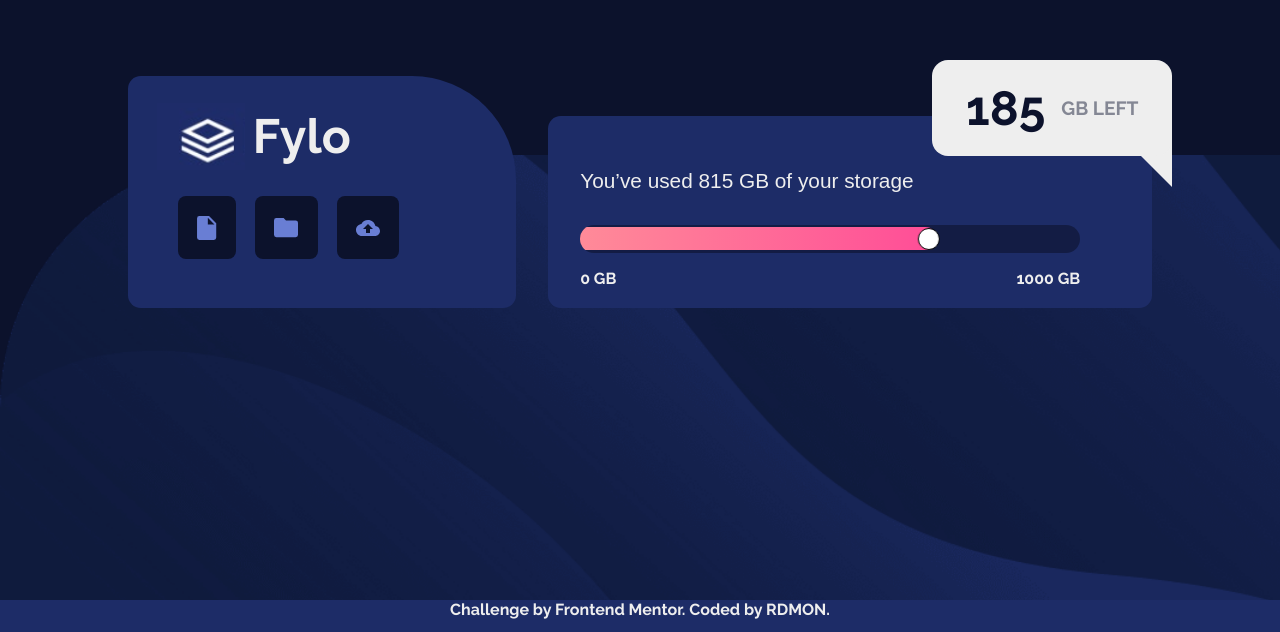
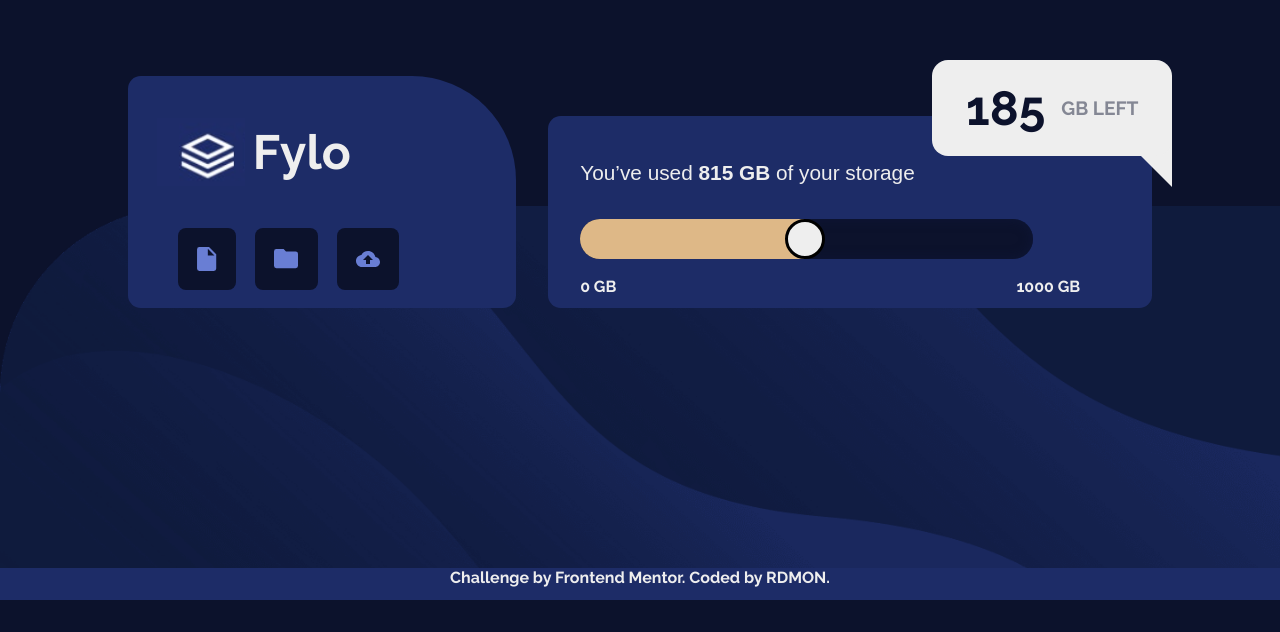
Before and after one commit to RubenDmon/fylo, a plain HTML site: page index.html in a window 1280 px wide. Shown: the part 200-832 px from the top of the page. After the commit the page ends 800 px from the top, so only its background shows below. Drawn offline with Linux system fonts and the light colour scheme.

Commit message:
tasks done

```diff
--- a/index.html
+++ b/index.html
@@ -13,6 +13,16 @@
     .attribution { font-size: 11px; text-align: center; }
     .attribution a { color: hsl(228, 45%, 44%); }
   </style> -->
+  <meta name="author" content="RDMON" />
+  <meta
+    name="description"
+    content="Code from Frontend Mentoring"
+  />
+  <meta
+    name="keywords"
+    content="HTML, CSS, project, javascript,"
+  />
+
   <link rel="stylesheet" href="style.css">
   <link rel="preconnect" href="https://fonts.googleapis.com">
 <link rel="preconnect" href="https://fonts.gstatic.com" crossorigin>
@@ -20,39 +30,40 @@
 </head>
 <body>
 <main>
-  <div class="content">
-     <div class="firstSquare">
+  <article class="content">
+     <article class="firstSquare">
       <div class="title">
       <img src="images/icono.png" alt="logoFylo" class="filoimg"><h1>Fylo</h1>
       </div>
       <div class="logos">
-        <picture><img src="images/icon-document.svg" alt="" id="document">
+        <picture><img src="images/icon-document.svg" alt="logo de documento" id="document">
         </picture>
-        <picture> <img src="images/icon-folder.svg" alt="" id="folder">
+        <picture> <img src="images/icon-folder.svg" alt="logo de carpeta" id="folder">
         </picture>
-        <picture><img src="images/icon-upload.svg" alt="" id="upload">
+        <picture><img src="images/icon-upload.svg" alt="logo de nube de subida" id="upload">
         </picture>
       </div>
-  </div>
-  <div class="secondSquare">
-    <p class="info">You’ve used 815 GB of your storage</p>
-  <section>
-      <div class="barra barra--185">
+  </article>
+  <article class="secondSquare">
+    <p class="info">You’ve used <b>815 GB</b> of your storage</p>
+
+    <input id="GBConsumed" type="range" min="0" max="185" step="2"></input>
+      <!-- <div class="barra barra--185">
 
           <div class="point"></div>
 
-      </div>
+      </div>             -->
       <div class="footerBarra">
       <span class="start">0 GB</span>
       <span class="end">1000 GB</span>
     </div>
     </section>
 <div class="GBTaken"><p id="Number">185</p><p id="text">GB LEFT</p></div>
-  </div>
-  </div>
+  </article>
+</article>
     <div class="attribution">
     Challenge by <a href="https://www.frontendmentor.io?ref=challenge" target="_blank">Frontend Mentor</a>.
-    Coded by <a href="#">RDMON</a>.
+    Coded by <a href="https://github.com/RubenDmon/RubenDmon.github.io">RDMON</a>.
   </div>
 </main>
 
--- a/style.css
+++ b/style.css
@@ -3,7 +3,8 @@
     --colorDarkBlue:hsl(228, 56%, 26%);
     --colorPrettyDarkBlue:hsl(229, 57%, 11%);
     --barraTam: 85%;
-    --pointTam:1360%
+    --pointTam:1360%;
+    --colorBarra:linear-gradient(to right, hsl(6, 100%, 80%), hsl(335, 100%, 65%));
 }
 body > *{
     margin: 0;
@@ -209,8 +210,8 @@
 width: 375px;
 font-family: 'Raleway', sans-serif;
 color:#eee;
-margin-left: auto;
-margin-top: 1REM;
+margin-left:2rem;
+margin-top: 1rem;
 }
 .barra::before{
    content:"";
@@ -271,7 +272,7 @@
    color: #eee;
    position: absolute;
    font-family: 'Raleway', sans-serif;
-   top: 100%;
+   top: 96%;
 
    width: 100%;
 }
@@ -288,9 +289,10 @@
    body{
       background-color: hsl(229, 57%, 11%);
       background-image: url("images/bg-desktop.png");
-      background-size: 108rem;
+      background-size: contain;
       background-repeat: no-repeat;
-      background-position-y:120%;
+      background-position: center;
+      background-position-y:95%;
   }
   .content{
    flex-direction:row;
@@ -327,6 +329,7 @@
      content:"";
      height: 23px;
      position: absolute;
+
      background: linear-gradient(to right, hsl(6, 100%, 80%), hsl(335, 100%, 65%));
      transition: all  0.5s ease;
      left:-500px;
@@ -389,6 +392,29 @@
 
 }
 
+#GBConsumed{
+   margin-left: 2rem;
+   width: 75%;
+   height: 2.5rem;
+   appearance: none;
+   background-color:hsl(229, 57%, 11%) ;
+   border-radius: 2rem;
+   overflow: hidden;
+   box-shadow: inset 0 0 0.75rem hsla(228, 57%, 14%, 0.874) ;
+}
+
+#GBConsumed::-webkit-slider-thumb{
+   -webkit-appearance: none;
+   width: 2.5rem;
+   height: 2.5rem;
+   cursor:pointer;
+   border-radius: 100%;
+   background-color: #eee;
+   border: 3px solid #000000;
+   box-shadow: -420px 0 0 400px burlywood;
+
+}
+
 @keyframes barra-fill {
    to{
       transform: translateX(var(--barraTam));
```
